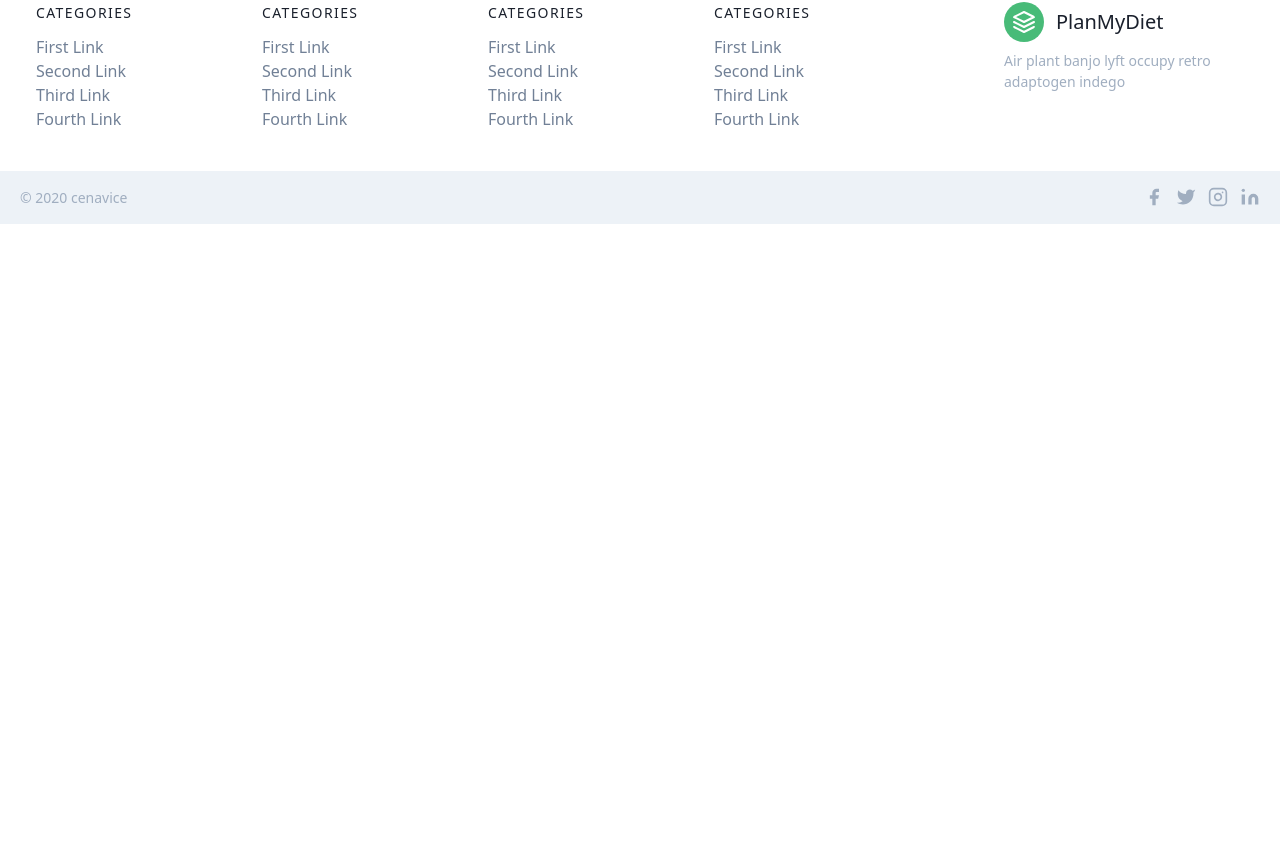
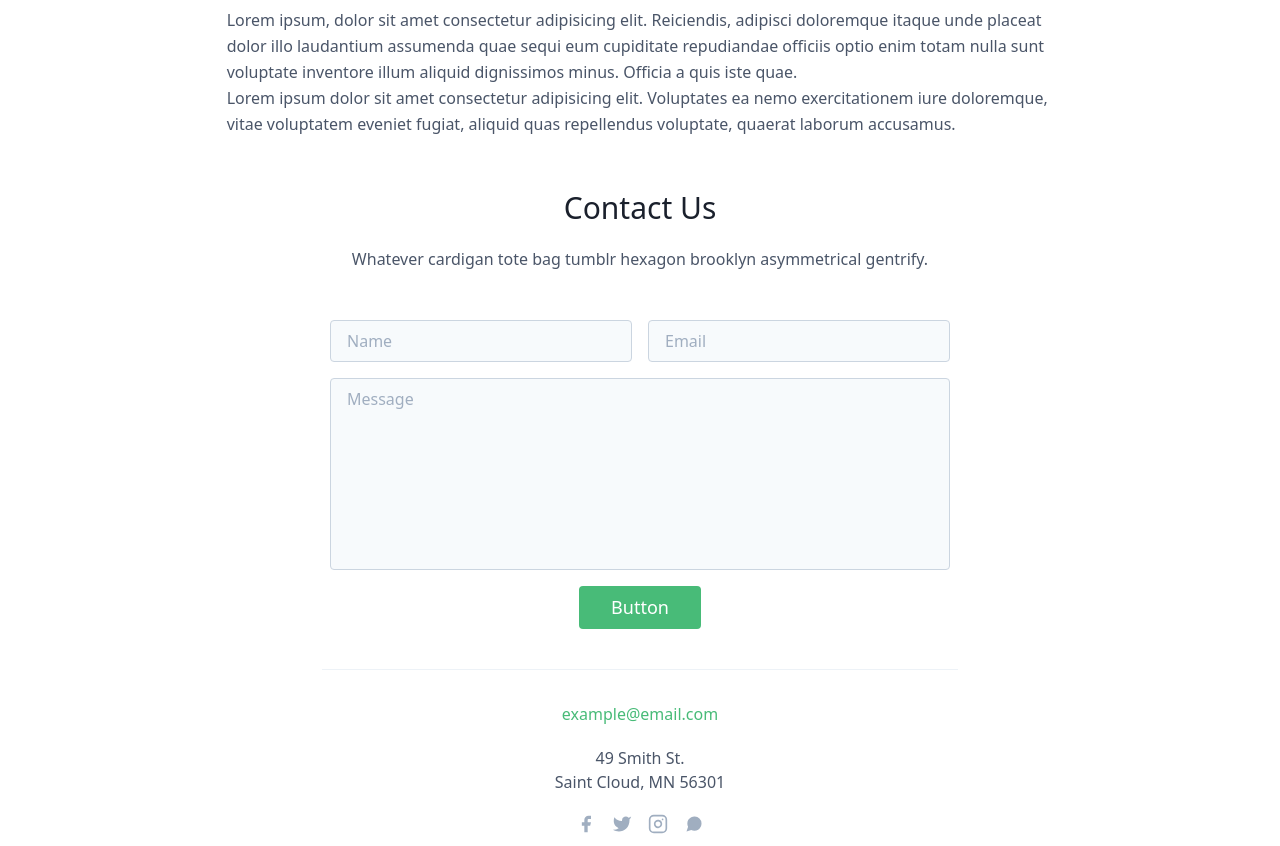
Before and after one commit to cenavice/planmydiet, a React (Create React App) app: page /about in a window 1280 px wide. Shown: the part 174-1020 px from the top of the page. Before the commit the page ends 800 px from the top, so only its background shows below. Built offline with nearby package versions, Linux system fonts and the light colour scheme.

Commit message:
add about component

```diff
--- a/src/App.js
+++ b/src/App.js
@@ -6,6 +6,7 @@
 import Home from './components/home.component';
 import RecipesList from './components/recipes-list.component';
 import RecipeDetail from './components/recipe-detail.component';
+import About from './components/about.component';
 import Footer from './components/footer.component';
 
 function App() {
@@ -15,6 +16,7 @@
       <Route path="/" exact component={Home} />
       <Route path="/recipes" component={RecipesList} />
       <Route path="/recipe/:id" component={RecipeDetail} />
+      <Route path="/about" component={About} />
       <Footer/>
     </Router>
 
--- /dev/null
+++ b/src/components/about.component.js
@@ -0,0 +1,75 @@
+import React, { Component } from 'react';
+
+export default class About extends Component {
+    render() {
+        return (
+            <section className="text-gray-700 body-font relative">
+                <div className="container px-5 py-10 mx-auto">
+                    <div className="flex flex-col w-full mb-12">
+                        <h1 className="sm:text-3xl text-2xl text-center font-medium title-font mb-4 text-gray-900">About Us</h1>
+                        <p className="lg:w-2/3 mx-auto leading-relaxed text-base">Lorem ipsum, dolor sit amet consectetur adipisicing elit. Reiciendis, adipisci doloremque itaque unde placeat dolor illo laudantium assumenda quae sequi eum cupiditate repudiandae officiis optio enim totam nulla sunt voluptate inventore illum aliquid dignissimos minus. Officia a quis iste quae.</p>
+                        <p className="lg:w-2/3 mx-auto leading-relaxed text-base">Lorem ipsum dolor sit amet consectetur adipisicing elit. Voluptates ea nemo exercitationem iure doloremque, vitae voluptatem eveniet fugiat, aliquid quas repellendus voluptate, quaerat laborum accusamus.</p>
+                    </div>
+                    <div className="flex flex-col text-center w-full mb-12">
+                        <h1 className="sm:text-3xl text-2xl font-medium title-font mb-4 text-gray-900">Contact Us</h1>
+                        <p className="lg:w-2/3 mx-auto leading-relaxed text-base">Whatever cardigan tote bag tumblr hexagon brooklyn
+                            asymmetrical gentrify.</p>
+                    </div>
+                    <div className="lg:w-1/2 md:w-2/3 mx-auto">
+                        <div className="flex flex-wrap -m-2">
+                            <div className="p-2 w-1/2">
+                                <input className="w-full bg-gray-100 rounded border border-gray-400 focus:outline-none focus:border-green-500 text-base px-4 py-2" placeholder="Name" type="text"/>
+                            </div>
+                            <div className="p-2 w-1/2">
+                                <input className="w-full bg-gray-100 rounded border border-gray-400 focus:outline-none focus:border-green-500 text-base px-4 py-2" placeholder="Email" type="email"/>
+                            </div>
+                            <div className="p-2 w-full">
+                                <textarea  className="w-full bg-gray-100 rounded border border-gray-400 focus:outline-none h-48 focus:border-green-500 text-base px-4 py-2 resize-none block" placeholder="Message"></textarea>
+                            </div>
+                            <div className="p-2 w-full">
+                                <button className="flex mx-auto text-white bg-green-500 border-0 py-2 px-8 focus:outline-none hover:bg-green-600 rounded text-lg">Button</button>
+                            </div>
+                            <div className="p-2 w-full pt-8 mt-8 border-t border-gray-200 text-center">
+                                <a className="text-green-500">example@email.com</a>
+                                <p className="leading-normal my-5">49 Smith St.
+                                    <br/>Saint Cloud, MN 56301
+                                </p>
+                                <span className="inline-flex">
+                                    <a className="text-gray-500">
+                                        <svg fill="currentColor" stroke-linecap="round" stroke-linejoin="round" stroke-width="2"
+                                            className="w-5 h-5" viewBox="0 0 24 24">
+                                            <path d="M18 2h-3a5 5 0 00-5 5v3H7v4h3v8h4v-8h3l1-4h-4V7a1 1 0 011-1h3z"></path>
+                                        </svg>
+                                    </a>
+                                    <a className="ml-4 text-gray-500">
+                                        <svg fill="currentColor" stroke-linecap="round" stroke-linejoin="round" stroke-width="2"
+                                            className="w-5 h-5" viewBox="0 0 24 24">
+                                            <path
+                                                d="M23 3a10.9 10.9 0 01-3.14 1.53 4.48 4.48 0 00-7.86 3v1A10.66 10.66 0 013 4s-4 9 5 13a11.64 11.64 0 01-7 2c9 5 20 0 20-11.5a4.5 4.5 0 00-.08-.83A7.72 7.72 0 0023 3z">
+                                            </path>
+                                        </svg>
+                                    </a>
+                                    <a className="ml-4 text-gray-500">
+                                        <svg fill="none" stroke="currentColor" stroke-linecap="round" stroke-linejoin="round"
+                                            stroke-width="2" className="w-5 h-5" viewBox="0 0 24 24">
+                                            <rect width="20" height="20" x="2" y="2" rx="5" ry="5"></rect>
+                                            <path d="M16 11.37A4 4 0 1112.63 8 4 4 0 0116 11.37zm1.5-4.87h.01"></path>
+                                        </svg>
+                                    </a>
+                                    <a className="ml-4 text-gray-500">
+                                        <svg fill="currentColor" stroke-linecap="round" stroke-linejoin="round" stroke-width="2"
+                                            className="w-5 h-5" viewBox="0 0 24 24">
+                                            <path
+                                                d="M21 11.5a8.38 8.38 0 01-.9 3.8 8.5 8.5 0 01-7.6 4.7 8.38 8.38 0 01-3.8-.9L3 21l1.9-5.7a8.38 8.38 0 01-.9-3.8 8.5 8.5 0 014.7-7.6 8.38 8.38 0 013.8-.9h.5a8.48 8.48 0 018 8v.5z">
+                                            </path>
+                                        </svg>
+                                    </a>
+                                </span>
+                            </div>
+                        </div>
+                    </div>
+                </div>
+            </section>
+        );
+    }
+}
--- a/src/components/footer.component.js
+++ b/src/components/footer.component.js
@@ -1,5 +1,4 @@
 import React, { Component } from 'react';
-import { Link } from 'react-router-dom';
 
 export default class Footer extends Component {
     render() {
--- a/src/components/home.component.js
+++ b/src/components/home.component.js
@@ -1,5 +1,4 @@
 import React, { Component } from 'react';
-import { Link } from 'react-router-dom';
 
 export default class Home extends Component {
     render() {
--- a/src/components/recipe-detail.component.js
+++ b/src/components/recipe-detail.component.js
@@ -1,5 +1,4 @@
 import React, { Component } from 'react';
-import { Link } from 'react-router-dom';
 
 export default class RecipeDetail extends Component {
     render() {
```
